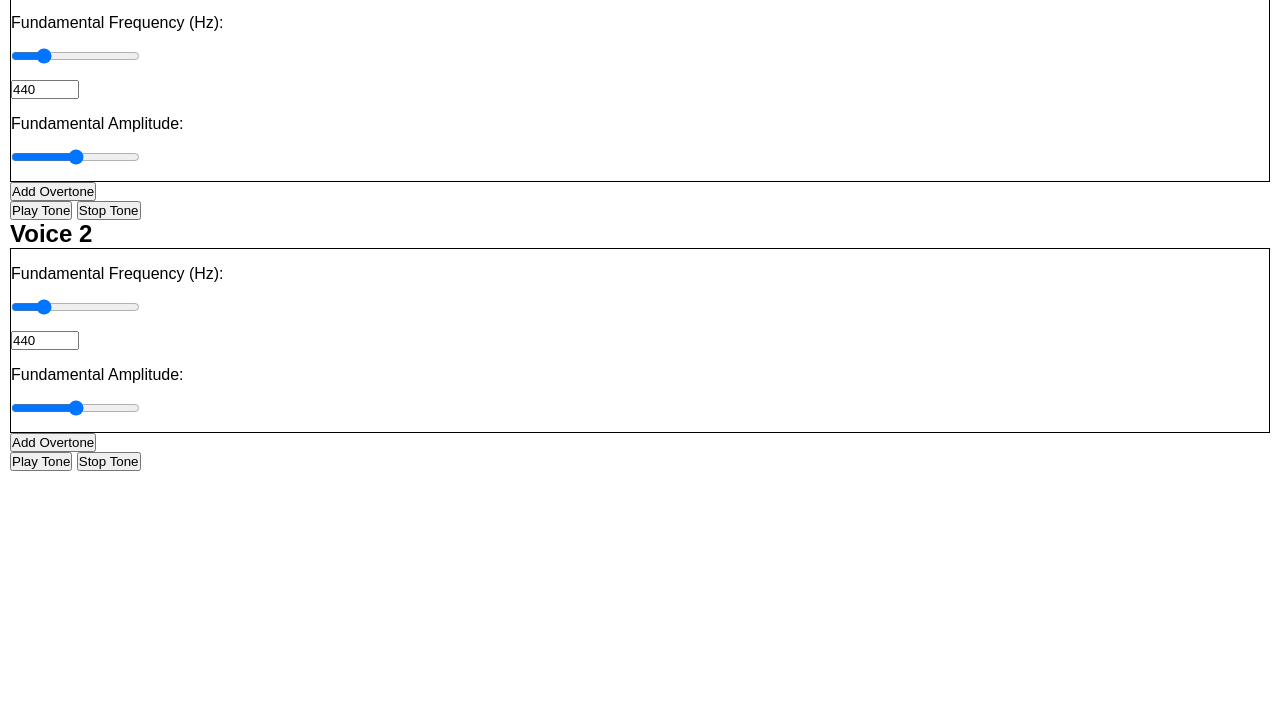
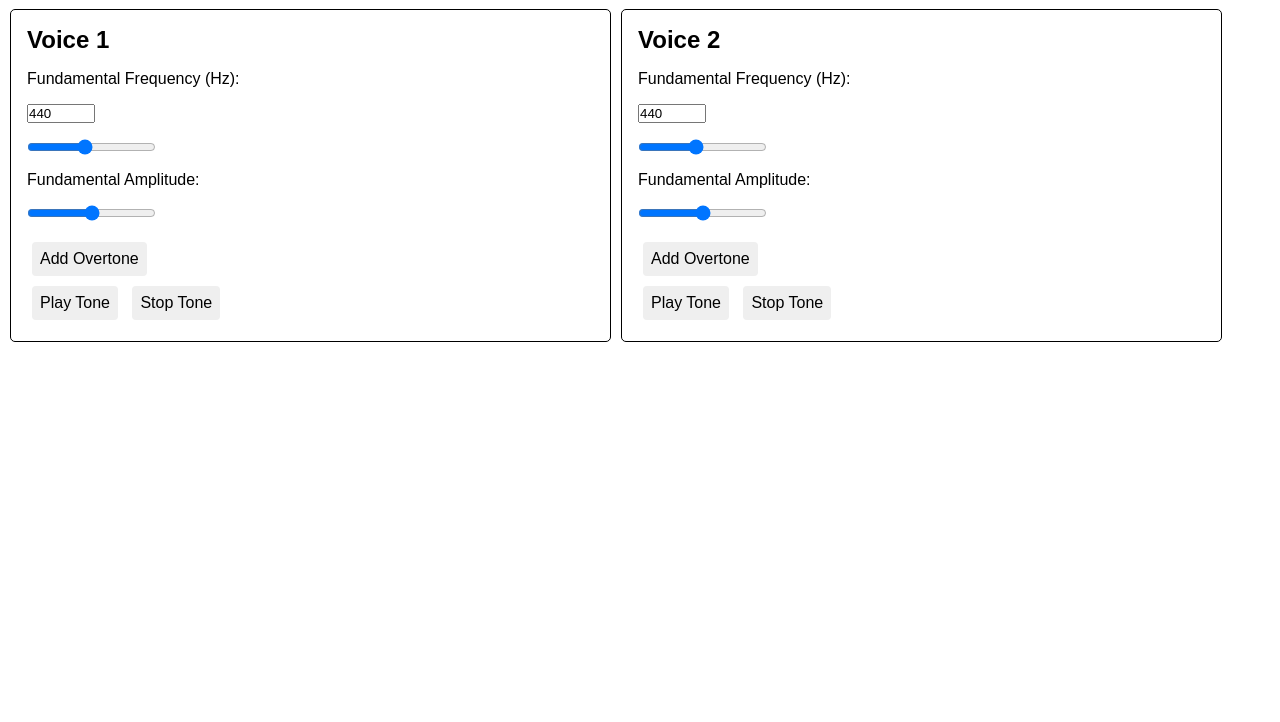
Before and after one commit to cyxhe/overtone-lab, a plain HTML site: page index.html in a window 1280 px wide. Shown: the part 78-800 px from the top of the page. Drawn offline with Linux system fonts and the light colour scheme.

Commit message:
Made buttons look better, added some formatting to page

```diff
--- a/index.html
+++ b/index.html
@@ -8,12 +8,13 @@
 <body>
     <h1>Overtone Lab</h1>
 
-    <div>
+    <div id="tone-controls">
+        <div class="voice">
             <h2>Voice 1</h2>
             <div id="fundamental-controls">
                 <label for="freqSlider1">Fundamental Frequency (Hz):</label>
-            <input type="range" id="freqSlider1" min="0" max="2000" step="1" value="440" />
-            <input type="number" id="freqInput1" min="0" max="2000" step="1" value="440" />
+                <input type="number" id="freqInput1" min="0" max="1000" step="1" value="440" />
+                <input type="range" id="freqSlider1" min="0" max="1000" step="1" value="440" />
 
                 <label for="ampSlider">Fundamental Amplitude:</label>
                 <input type="range" id="ampSlider1" min="0" max="1" step="0.01" value="0.5" />
@@ -24,13 +25,12 @@
             <button id="playButton1">Play Tone</button>
             <button id="stopButton1">Stop Tone</button>
         </div>
-
-    <div>
+        <div class="voice">
             <h2>Voice 2</h2>
             <div id="fundamental-controls">
                 <label for="freqSlider2">Fundamental Frequency (Hz):</label>
-            <input type="range" id="freqSlider2" min="0" max="2000" step="1" value="440" />
-            <input type="number" id="freqInput2" min="0" max="2000" step="1" value="440" />
+                <input type="number" id="freqInput2" min="0" max="1000" step="1" value="440" />
+                <input type="range" id="freqSlider2" min="0" max="1000" step="1" value="440" />
 
                 <label for="ampSlider2">Fundamental Amplitude:</label>
                 <input type="range" id="ampSlider2" min="0" max="1" step="0.01" value="0.5" />
@@ -41,6 +41,7 @@
             <button id="playButton2">Play Tone</button>
             <button id="stopButton2">Stop Tone</button>
         </div>
+    </div>
 
 
 
--- a/script.js
+++ b/script.js
@@ -206,11 +206,11 @@ function addOvertone(voiceNum) {
     const deleteButton = document.createElement("button");
     deleteButton.textContent = "Delete";
 
-    container.appendChild(document.createTextNode("Ratio: "));
+    container.appendChild(document.createTextNode("Frequency Ratio: "));
     container.appendChild(ratioInput);
-    container.appendChild(document.createTextNode(" Amplitude Multiplier: "));
+    container.appendChild(document.createTextNode("Amplitude: "));
     container.appendChild(ampInput);
-    container.appendChild(document.createTextNode(" Mute: "));
+    container.appendChild(document.createTextNode("Mute: "));
     container.appendChild(muteCheckbox);
     container.appendChild(deleteButton);
 
--- a/style.css
+++ b/style.css
@@ -9,9 +9,41 @@ body{
     font-family: Arial, sans-serif;
     padding: 10px;
 }
+h1{
+    margin: 20px 0;
+}
+#tone-controls{
+    display: flex;
+    gap: 10px;
+    .voice{
+        flex-grow: 1;
+        max-width: 45%;
+        border: solid black 1px;
+        border-radius: 5px;
+        padding: 1rem;
+        button{
+            border: none;
+            border-radius: 4px;
+            margin: 5px;
+            padding: 8px;
+            font: inherit;
+            cursor: pointer;
+        }
+    }
+    .ratioInput{
+        width: 40px;
+        margin-right: 10px;
+    }
+    .ampInput{
+        width: 60px;
+        margin-right: 10px;
+    }
+    .muteCheckbox{
+        margin-right: 10px;
+    }
+}
 #fundamental-controls{
-    border: solid black 1px;
-    label, input, button {
+    label, input, button{
         display: block;
         margin: 1rem 0;
     }
```
Lines whose indentation alone changed are shown as unchanged.
